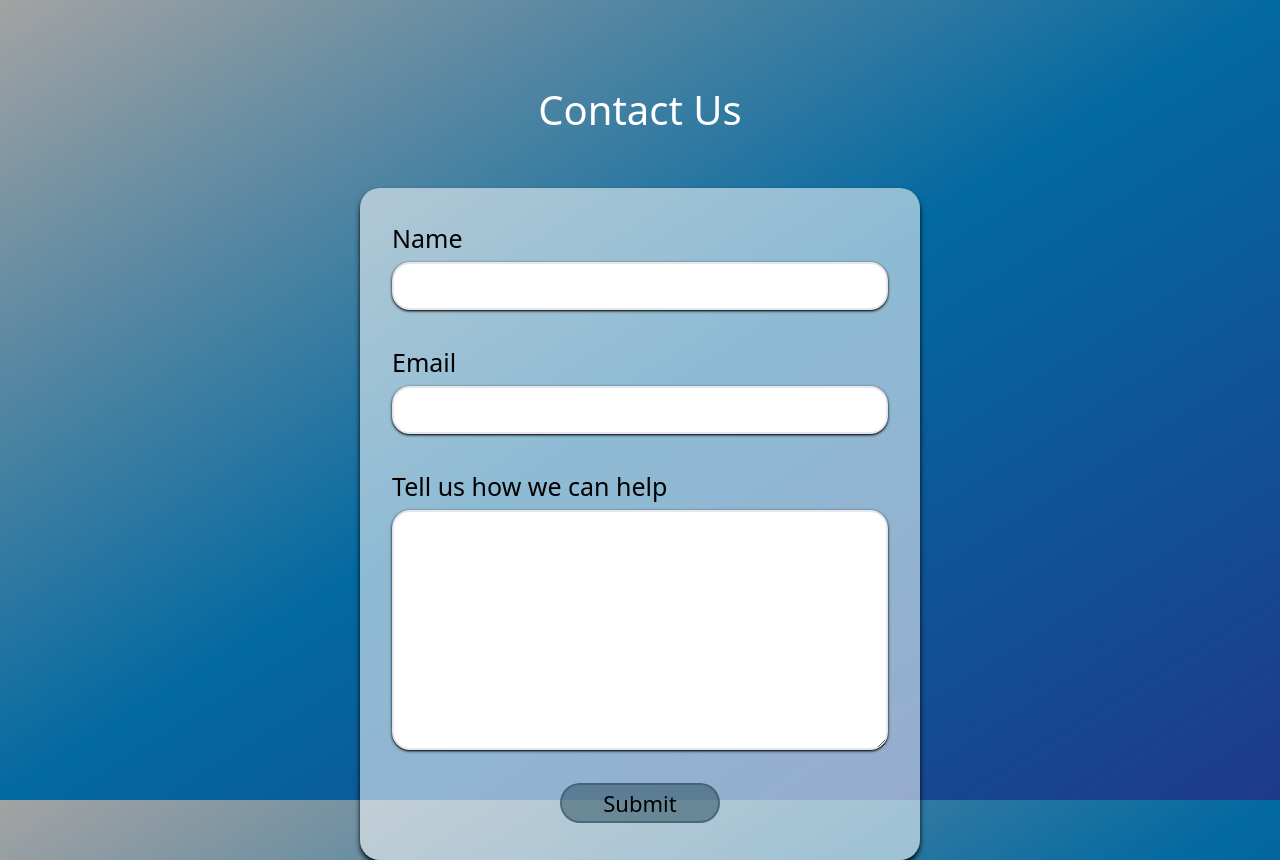
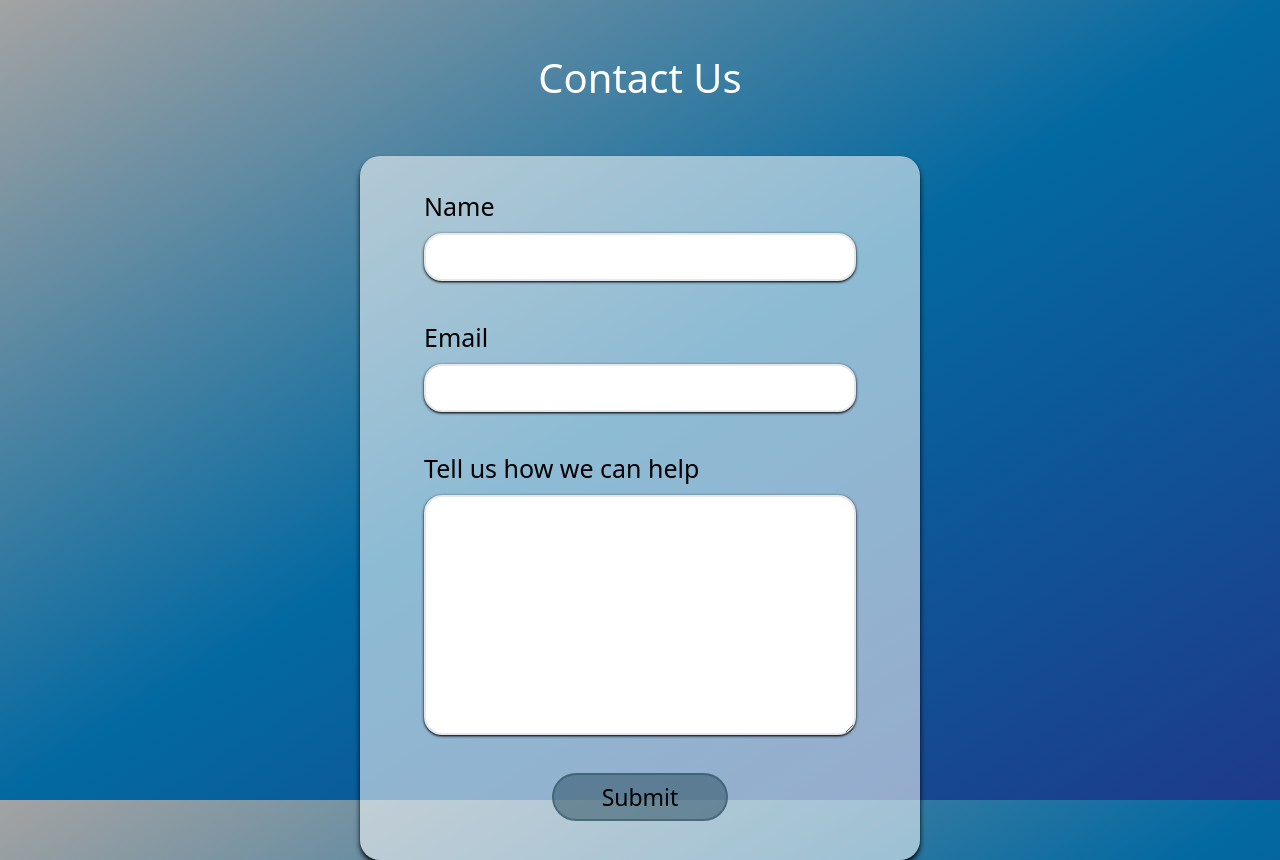
Before and after one commit to webAhead1/flexible, a Vue app: page / in a window 1280 px wide. Built offline with nearby package versions, Linux system fonts and the light colour scheme.

Commit message:
added left and right padding to the contact card and enlarged the submit button slightly

```diff
--- a/src/style.css
+++ b/src/style.css
@@ -11,11 +11,11 @@ body {
 }
 
 header {
-    @apply text-[40px] flex justify-center relative top-[5rem] text-white
+    @apply text-[40px] flex justify-center relative top-[3rem] text-white
 }
 
 .contact-card {
-    @apply h-[42rem] w-[35rem] rounded-[20px] relative top-[8rem] p-[2rem] grid bg-[#ffffff8c] shadow-md shadow-black
+    @apply h-[44rem] w-[35rem] rounded-[20px] relative top-[6rem] p-[2rem] pl-[4rem] pr-[4rem] grid bg-[#ffffff8c] shadow-md shadow-black
 }
 
 .name-input {
@@ -31,7 +31,7 @@ header {
 }
 
 .submit-button {
-    @apply bg-[#2b4f6086] w-[10rem] h-[2.5rem] border-2 border-[#2b4f6086] rounded-[70px] justify-self-center text-[22px]
+    @apply bg-[#2b4f6086] w-[11rem] h-[3rem] border-2 border-[#2b4f6086] rounded-[70px] justify-self-center text-[23px]
 }
 
 .contact-name-label {
--- a/src/views/ContactUs.vue
+++ b/src/views/ContactUs.vue
@@ -8,11 +8,11 @@
     <body>
         <div class="contact-card">
             <div class="contact-name-label">Name</div>
-            <input v-model="text" class="name-input"/> <br />
+            <input class="name-input"/> <br />
             <div class="contact-email-label">Email</div>
-            <input v-model="text" class="email-input" /> <br />
+            <input class="email-input" /> <br />
             <div class="contact-message-label">Tell us how we can help</div>
-            <textarea v-model="text" class="message-input" /> <br />
+            <textarea class="message-input" /> <br />
             <button class="submit-button">Submit</button>
         </div>
     </body>
```
